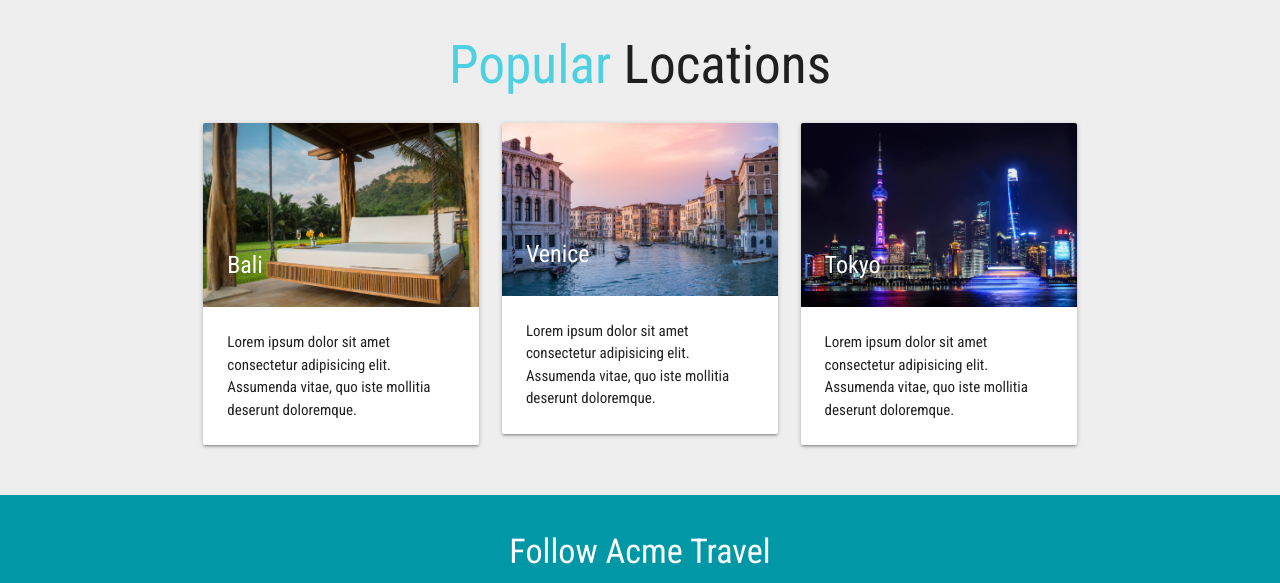
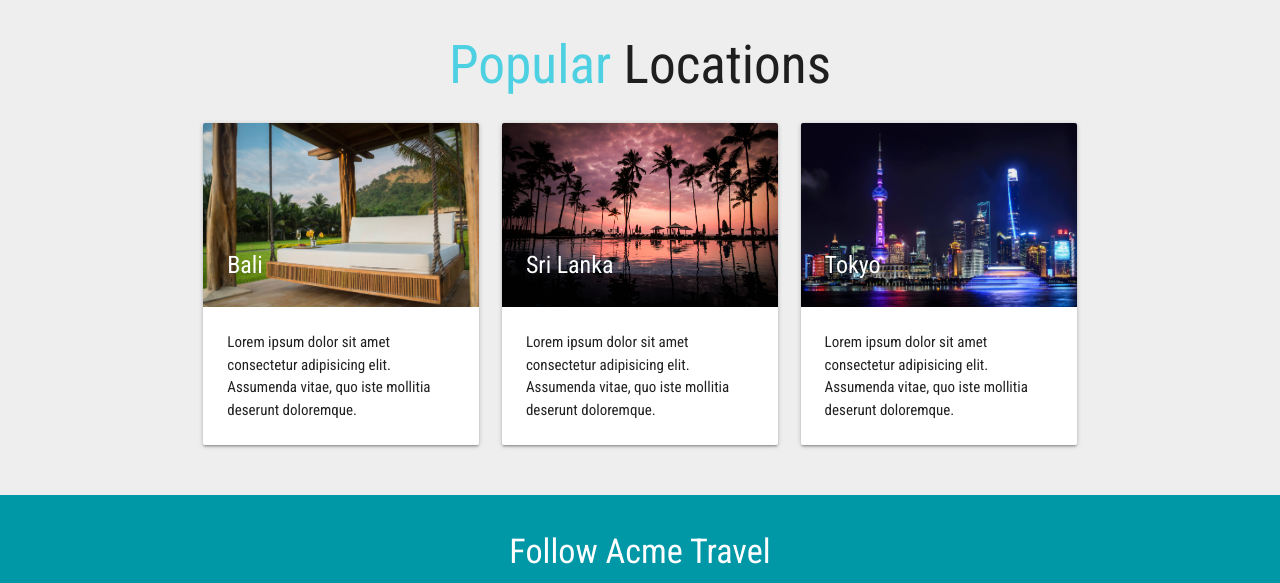
Before and after one commit to KyleKnolleLynch/TravelAgencyTheme, a plain HTML site: page index.html in a window 1280 px wide. Shown: the part 1200-1783 px from the top of the page. Drawn offline with nearby package versions, Linux system fonts and the light colour scheme.

Commit message:
changed_image

```diff
--- a/index.html
+++ b/index.html
@@ -70,7 +70,7 @@
                     </div>
             </li>
             <li>
-                <img src="img/venice.jpg">
+                <img src="img/sri_lanka.jpg">
                     <div class="caption left-align">
                         <h2>Exotic locales</h2>
                         <h5 class="light grey-text text-lighten-3 hide-on-small-only">Lorem ipsum dolor sit amet consectetur adipisicing elit.</h5>
@@ -154,8 +154,8 @@
                 <div class="col s12 m4">
                     <div class="card">
                         <div class="card-image">
-                            <img src="img/venice.jpg" alt="venice_img">
-                            <span class="card-title">Venice</span>
+                            <img src="img/sri_lanka.jpg" alt="sri_lanka_img">
+                            <span class="card-title">Sri Lanka</span>
                         </div>
                         <div class="card-content">
                             <p>Lorem ipsum dolor sit amet consectetur adipisicing elit. Assumenda vitae, quo iste mollitia deserunt doloremque.</p>
```
Also changed, not shown: img/sri_lanka.jpg (added), img/venice.jpg (deleted).
